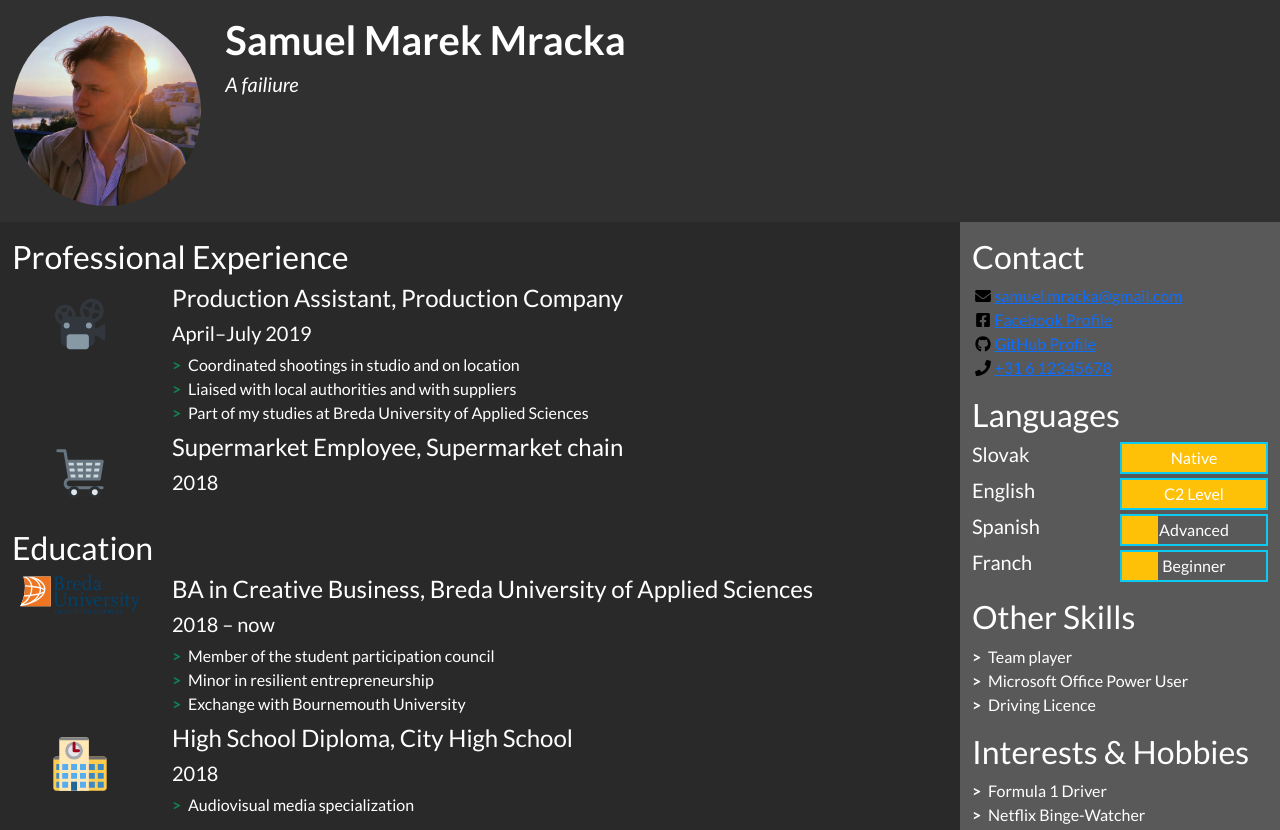
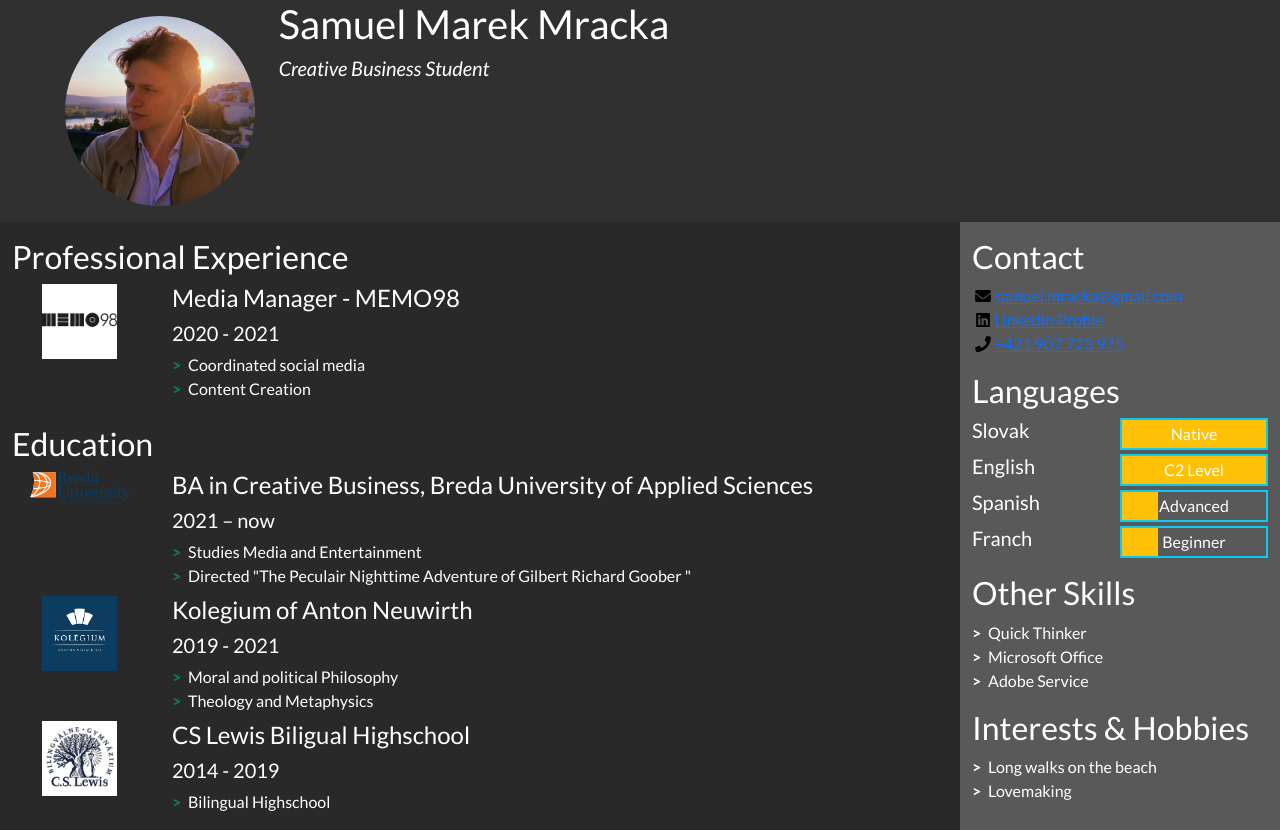
Before and after one commit to SamuelMracka/PRJ4, a plain HTML site: page index.html in a window 1280 px wide. Shown: the top 830 px of the page. Drawn offline with nearby package versions, Linux system fonts and the light colour scheme; a web font is replaced by a local one.

Commit message:
Made a bunch of changes and shit
Name

```diff
--- a/css/styles.css
+++ b/css/styles.css
@@ -1,7 +1,9 @@
 /* Use this file to use your own styles*/
+
 
 /* Import declaration to use Google Fonts - check https://fonts.google.com/ for details */
 @import url('https://fonts.googleapis.com/css2?family=Lato:ital,wght@0,400;0,700;1,400;1,700&display=swap');
+
 
 /* Styles for the body */
 
--- a/index.html
+++ b/index.html
@@ -9,17 +9,22 @@
     <!-- Links to the CSS styles from Bootstrap. -->
     <!-- -->
     <link href="https://cdn.jsdelivr.net/npm/bootstrap@5.2.3/dist/css/bootstrap.min.css" rel="stylesheet" integrity="sha384-rbsA2VBKQhggwzxH7pPCaAqO46MgnOM80zW1RWuH61DGLwZJEdK2Kadq2F9CUG65" crossorigin="anonymous">
+	<!-- THIS IS AGAIN MY SHIT-->
+	<link href="https://cdn.jsdelivr.net/npm/bootstrap@5.3.0-alpha1/dist/css/bootstrap.min.css" rel="stylesheet" integrity="sha384-GLhlTQ8iRABdZLl6O3oVMWSktQOp6b7In1Zl3/Jr59b6EGGoI1aFkw7cmDA6j6gD" crossorigin="anonymous">
+    <script src="https://cdn.jsdelivr.net/npm/bootstrap@5.3.0-alpha1/dist/js/bootstrap.bundle.min.js" integrity="sha384-w76AqPfDkMBDXo30jS1Sgez6pr3x5MlQ1ZAGC+nuZB+EYdgRZgiwxhTBTkF7CXvN" crossorigin="anonymous"></script>
     <!-- -->
 
     <!-- Links to our additional CSS styles -->
     <link rel="stylesheet" href="css/styles.css">
+	  <!-- THIS IS MY SHIT-->
+	<link rel="stylesheet" href="https://use.typekit.net/uio5vso.css">
 
     <!-- Alternative CSS for demonstration purposes. You must deactivate the Bootstrap CSS to activate this one. -->
     <!--
     <link rel="stylesheet" href="css/alternative.css">
      -->
 
-    <title>Firstname Lastname's Resumé</title>
+    <title>Samuel Mrackas's Resumé</title>
   </head>
   <!-- End of the head -->
 
@@ -53,10 +58,10 @@
         <!--
           A container to wrap around your name and tagline. Full-width at small size, then columns of increasing size.
         -->
-        <div class="col-12 col-sm-8 col-md-9 col-lg-10 my-3 header-content">
-          <h1 class="fw-bolder">Samuel Marek Mracka</h1>
-<h5 class="fst-italic tagline">A failiure</h5>
-        </div>
+        <div class="col-12 col-sm-8 col-md-9 col-lg-9 my-8 header-content">
+          <h1 class="h1">Samuel Marek Mracka</h1>
+          <h5 class="fst-italic tagline row-cols-1">Creative Business Student</h5>
+		</div>
       </header>
 
       <!--
@@ -86,16 +91,15 @@
               <li class="biography-item row mb-2">
                 <!-- We're using a grid inside a grid so we can align logos and text -->
                 <div class="logo-container col-3 col-sm-2 col-md-3 col-lg-2">
-                  <img class="biography-logo mw-100 d-block mx-auto" src="images/employers/projector.svg" alt="Company logo" width="80">
+                  <img class="biography-logo mw-100 d-block mx-auto" src="images/employers/Memo 98.png" alt="Company logo" width="75">
                 </div>
                 <div class="biography-contents col-9 col-sm-10 col-md-9 col-lg-10">
-                  <h4>Production Assistant, Production Company</h4>
-                  <h5>April&ndash;July 2019</h5>
+                  <h4>Media Manager - MEMO98</h4>
+                  <h5>2020 - 2021</h5>
                   <!-- Use the list below to talk about your achievements -->
                   <ul class="biography-details list-unstyled">
-                    <li>Coordinated shootings in studio and on location</li>
-                    <li>Liaised with local authorities and with suppliers</li>
-                    <li>Part of my studies at Breda University of Applied Sciences</li>
+                    <li>Coordinated social media&nbsp;</li>
+                    <li>Content Creation</li>
                   </ul>
                 </div>
               </li>
@@ -103,12 +107,6 @@
               <!-- 2nd item in professional experience -->
               <li class="biography-item row mb-2">
                 <div class="logo-container col-3 col-sm-2 col-md-3 col-lg-2">
-                <!-- We're using a grid inside a grid so we can align logos and text -->
-                  <img class="biography-logo mw-100 d-block mx-auto" src="images/employers/trolley.svg" alt="Company logo" width="80">
-                </div>
-                <div class="biography-contents col-9 col-sm-10 col-md-9 col-lg-10">
-                  <h4>Supermarket Employee, Supermarket chain</h4>
-                  <h5>2018</h5>
                   <!-- This entry doesn't have a list of achievements, but you can copy-paste the one from above -->
                 </div>
               </li>
@@ -125,30 +123,45 @@
               <!-- Top item in education. And by "top", I mean a Bachelor in Creative Business at BUas. -->
               <li class="biography-item row mb-2">
                 <div class="logo-container col-3 col-sm-2 col-md-3 col-lg-2">
-                  <img class="biography-logo mw-100 d-block mx-auto" src="images/schools/logo-buas.svg" alt="School logo" width="120">
+                  <img class="biography-logo mw-100 d-block mx-auto" src="images/schools/logo-buas.svg" alt="School logo" width="100">
                 </div>
                 <div class="biography-contents col-9 col-sm-10 col-md-9 col-lg-10">
                   <h4>BA in Creative Business, Breda University of Applied Sciences</h4>
-                  <h5>2018&nbsp;&ndash;&nbsp;now</h5>
+                  <h5>2021 –&nbsp;now</h5>
                   <!-- Use the list below to talk about minors, exchanges, extra-curricular activities. -->
                   <ul class="biography-details list-unstyled">
-                    <li>Member of the student participation council</li>
-                    <li>Minor in resilient entrepreneurship</li>
-                    <li>Exchange with Bournemouth University</li>
+                    <li>Studies Media and Entertainment</li>
+                    <li>Directed "The Peculair Nighttime Adventure of Gilbert Richard Goober "</li>
                   </ul>
                 </div>
               </li>
 
-              <!-- 2nd item in education -->
+				<!-- 2nd item in education -->
               <li class="biography-item row mb-2">
                 <div class="logo-container col-3 col-sm-2 col-md-3 col-lg-2">
-                  <img class="biography-logo mw-100 d-block mx-auto" src="images/schools/school.svg" alt="School logo" width="80">
+                  <img class="biography-logo mw-100 d-block mx-auto" src="images/icons/Kolegium.png" alt="School logo" width="75">
                 </div>
                 <div class="biography-contents col-9 col-sm-10 col-md-9 col-lg-10">
-                  <h4>High School Diploma, City High School</h4>
-                  <h5>2018</h5>
+                  <h4>Kolegium of Anton Neuwirth</h4>
+                  <h5>2019 - 2021&nbsp;</h5>
                   <ul class="biography-details list-unstyled">
-                    <li>Audiovisual media specialization</li>
+                    <li>Moral and political Philosophy</li>
+					<li>Theology and Metaphysics</li>
+
+                  </ul>
+                </div>
+              </li>
+
+              <!-- 3nd item in education -->
+              <li class="biography-item row mb-2">
+                <div class="logo-container col-3 col-sm-2 col-md-3 col-lg-2">
+                  <img class="biography-logo mw-100 d-block mx-auto" src="images/icons/Bilgym.jpg" alt="School logo" width="75">
+                </div>
+                <div class="biography-contents col-9 col-sm-10 col-md-9 col-lg-10">
+                  <h4>CS Lewis Biligual Highschool&nbsp;</h4>
+                  <h5>2014 - 2019&nbsp;</h5>
+                  <ul class="biography-details list-unstyled">
+                    <li>Bilingual Highschool</li>
                   </ul>
                 </div>
               </li>
@@ -177,27 +190,29 @@
             -->
             <ul class="contact-list list-unstyled">
               <li class="contact-item">
-                <a class="d-flex align-items-center" href="mailto:21@buas.nl" target="_blank">
+                <a class="d-flex align-items-center" href="mailto:samuel.mracka@gmail.com" target="_blank">
                   <img class="contact-icon" src="images/icons/envelope.svg" alt="Email">
                 samuel.mracka@gmail.com
               </a>
               </li>
               <li class="contact-item">
-                <a class="d-flex align-items-center" href="https://facebook.com/" target="_blank">
-                  <img class="contact-icon" src="images/icons/facebook.svg" alt="Facebook">
-                  Facebook Profile
+                <a class="d-flex align-items-center" href="https://www.linkedin.com/in/samuel-mra%C4%8Dka-3371801b3/" target="_blank">
+                  <img class="contact-icon" src="images/icons/linkedin.svg" alt="Linkedin">
+                  Linkedin Profile
                 </a>
               </li>
+				<!-- GITHUB GET RID OF
               <li class="contact-item">
                 <a class="d-flex align-items-center" href="https://github.com/" target="_blank">
                   <img class="contact-icon" src="images/icons/github.svg" alt="LinkedIn">
                   GitHub Profile
                 </a>
               </li>
+                 -->
               <li class="contact-item">
-                <a class="d-flex align-items-center" href="tel:+31612345678" target="_blank">
+                <a class="d-flex align-items-center" href="tel:+421907723975" target="_blank">
                   <img class="contact-icon" src="images/icons/phone.svg" alt="Mobile Phone">
-                  +31 6 12345678
+                  +421 907 723 975
                 </a>
               </li>
             </ul>
@@ -249,9 +264,9 @@
           <section class="my-3 aside-section">
             <h2>Other Skills</h2>
             <ul class="skill-list list-unstyled">
-              <li class="skill-item">Team player</li>
-              <li class="skill-item">Microsoft Office Power User</li>
-              <li class="skill-item">Driving Licence</li>
+              <li class="skill-item">Quick Thinker</li>
+              <li class="skill-item">Microsoft Office</li>
+              <li class="skill-item">Adobe Service</li>
             </ul>
           </section>
 
@@ -260,8 +275,8 @@
           <section class="my-3 aside-section">
             <h2>Interests &amp; Hobbies</h2>
             <ul class="skill-list list-unstyled">
-              <li class="skill-item">Formula 1 Driver</li>
-              <li class="skill-item">Netflix Binge-Watcher</li>
+              <li class="skill-item">Long walks on the beach&nbsp;&nbsp;</li>
+              <li class="skill-item">Lovemaking</li>
             </ul>
           </section>
 
```
Also changed, not shown: images/employers/Memo 98.png (added), images/icons/Bilgym.jpg (added), images/icons/Kolegium.png (added).
